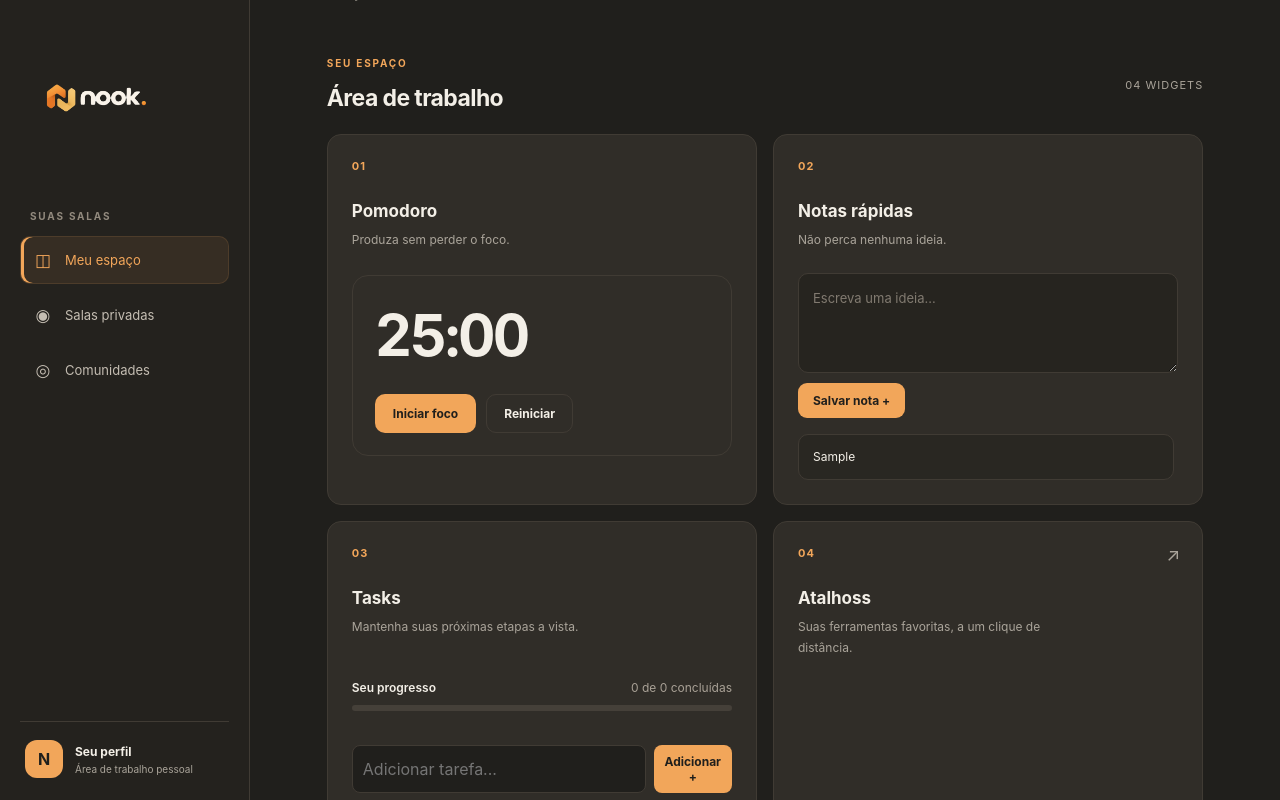
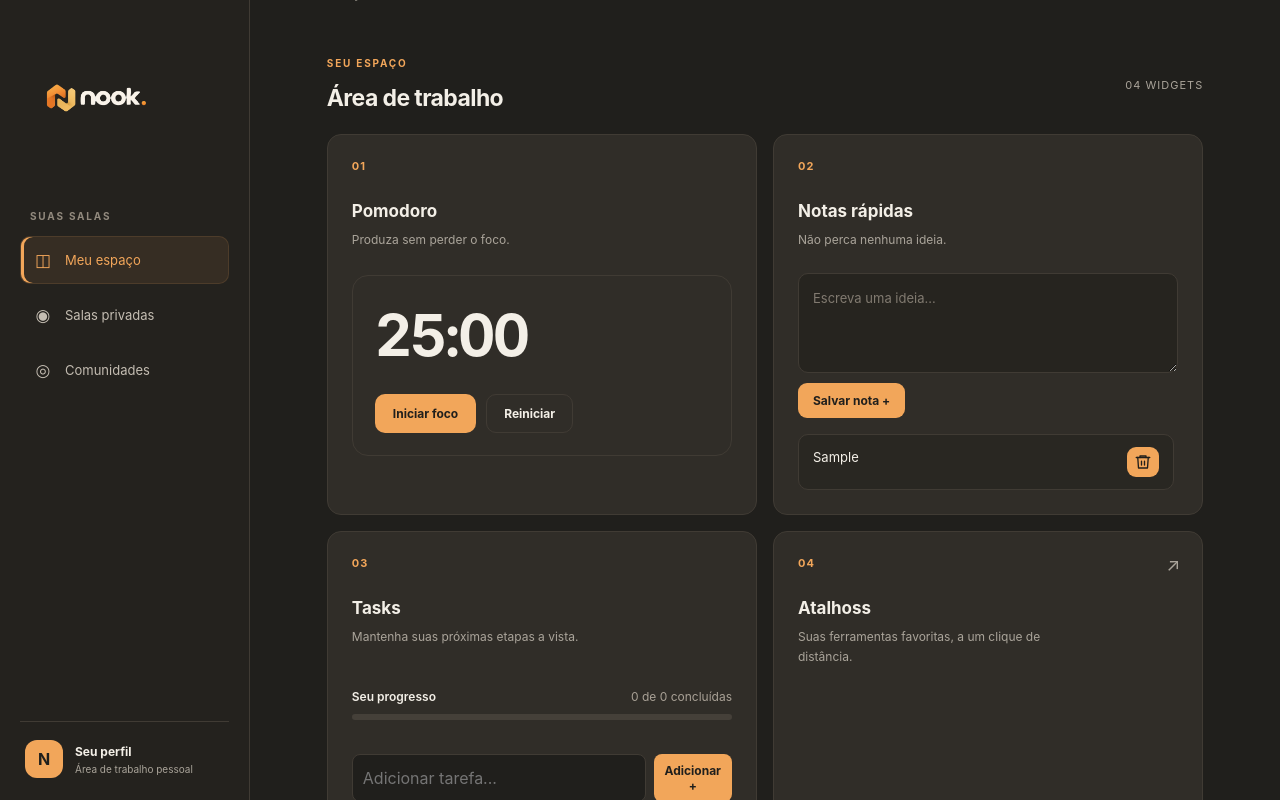
Before and after one commit to Miaunisul/Nook, a React (Vite) app in the folder apps/web/: page / in a window 1280 px wide. Both pictures are taken after typing "Sample" into the empty fields and a click on the button "Salvar nota +". Shown: the part 400-1200 px from the top of the page. Built offline with nearby package versions, Linux system fonts and the light colour scheme.

Commit message:
feat(web): add note deletion and confirmation

```diff
--- a/apps/web/src/App.tsx
+++ b/apps/web/src/App.tsx
@@ -71,6 +71,7 @@ function App() {
 
 
   const [nota, setNota] = useState('');
+  const [notaParaExcluir, setNotaParaExcluir] = useState<number | null>(null);
   const [notas, setNotas] = useState<string[]>(() => {
     try {
       const salvas = localStorage.getItem('nook-notas');
@@ -103,6 +104,27 @@ function App() {
     localStorage.setItem('nook-notas', JSON.stringify(atualizadas));
     setNota('');
   }
+
+  function solicitarExclusaoNota(index: number) {
+  setNotaParaExcluir(index);
+}
+
+function cancelarExclusaoNota() {
+  setNotaParaExcluir(null);
+}
+
+function confirmarExclusaoNota() {
+  if (notaParaExcluir === null) return;
+
+  const atualizadas = notas.filter(
+    (_, index) => index !== notaParaExcluir,
+  );
+
+  setNotas(atualizadas);
+  localStorage.setItem('nook-notas', JSON.stringify(atualizadas));
+  setNotaParaExcluir(null);
+}
+
   function adicionarTarefa() {
   const texto = novaTarefa.trim();
 
@@ -256,6 +278,7 @@ const tarefasOrganizadas = [...tarefas].sort(
       </button>
     </div>
   </div>
+
 ) : widget.name === 'Notas rápidas' ? (
   <div className="quick-notes">
     <form
@@ -278,13 +301,68 @@ const tarefasOrganizadas = [...tarefas].sort(
     {notas.length > 0 && (
       <ul className="quick-notes-list">
         {notas.map((item, index) => (
-                <li key={`${index}-${item}`}>{item}</li>
+          <li
+            key={`${index}-${item}`}
+            className="quick-note-item"
+          >
+            <span className="quick-note-text">{item}</span>
+
+            <button
+              type="button"
+              className="quick-note-delete"
+              onClick={() => solicitarExclusaoNota(index)}
+              aria-label={`Excluir nota: ${item}`}
+              title="Excluir nota"
+            >
+              <svg
+                viewBox="0 0 24 24"
+                aria-hidden="true"
+                fill="none"
+                stroke="currentColor"
+                strokeWidth="1.8"
+                strokeLinecap="round"
+                strokeLinejoin="round"
+              >
+                <path d="M3 6h18" />
+                <path d="M8 6V4h8v2" />
+                <path d="m19 6-1 14H6L5 6" />
+                <path d="M10 11v5M14 11v5" />
+              </svg>
+            </button>
+
+            {notaParaExcluir === index && (
+              <div className="quick-note-confirmation">
+                <span>Excluir esta nota?</span>
+
+                <div>
+                  <button
+                    type="button"
+                    onClick={cancelarExclusaoNota}
+                  >
+                    Cancelar
+                  </button>
+
+                  <button
+                    type="button"
+                    onClick={confirmarExclusaoNota}
+                  >
+                    Excluir nota
+                  </button>
+                </div>
+              </div>
+            )}
+          </li>
         ))}
       </ul>
     )}
+
+    {notas.length === 0 && (
+      <p className="quick-notes-empty">
+        Nenhuma nota por enquanto. Guarde sua primeira ideia!
+      </p>
+    )}
   </div>
 ) : widget.name === 'Tasks' ? (
-
   <div className="task-list">
     <div className="task-progress">
       <div className="task-progress-header">
@@ -345,7 +423,6 @@ const tarefasOrganizadas = [...tarefas].sort(
               </label>
 
               <button
-
                 type="button"
                 className="task-delete-button"
                 onClick={() => solicitarExclusao(tarefa.id)}
--- a/apps/web/src/styles.css
+++ b/apps/web/src/styles.css
@@ -679,3 +679,102 @@ a {
   background: #f2a65a;
   transition: width 0.3s ease;
 }
+
+
+/* Notas rápidas */
+.quick-note-item {
+  position: relative;
+  display: flex;
+  flex-wrap: wrap;
+  align-items: flex-start;
+  gap: 12px;
+  width: 100%;
+  box-sizing: border-box;
+  padding: 12px;
+  border: 1px solid var(--border);
+  border-radius: 12px;
+  background: rgba(48, 45, 40, 0.65);
+  list-style: none;
+}
+
+.quick-note-text {
+  flex: 1;
+  min-width: 0;
+  color: var(--text);
+  font-size: 13px;
+  line-height: 1.6;
+  white-space: pre-wrap;
+  overflow-wrap: anywhere;
+}
+
+.quick-note-delete {
+  display: inline-flex;
+  flex: 0 0 32px;
+  align-items: center;
+  justify-content: center;
+  width: 30px;
+  height: 30px;
+  padding: 6px;
+  border: 1px solid transparent;
+  border-radius: 8px;
+  background: transparent;
+  color: #a9a196;
+  cursor: pointer;
+}
+
+.quick-note-delete svg {
+  display: block;
+  width: 18px;
+  height: 18px;
+  flex-shrink: 0;
+  color: inherit;
+}
+
+
+.quick-note-delete:hover {
+  background: rgba(242, 166, 90, 0.15);
+  color: var(--accent);
+}
+
+.quick-note-confirmation {
+  display: flex;
+  flex: 1 0 100%;
+  flex-wrap: wrap;
+  align-items: center;
+  justify-content: space-between;
+  gap: 10px;
+  width: 100%;
+  min-width: 0;
+  box-sizing: border-box;
+  padding-top: 10px;
+  border-top: 1px solid var(--border);
+  color: var(--text);
+  font-size: 12px;
+}
+
+.quick-note-confirmation > div {
+  flex-wrap: wrap;
+  display: flex;
+  gap: 8px;
+}
+
+.quick-note-confirmation button {
+  padding: 8px 10px;
+  border: 1px solid var(--border);
+  border-radius: 8px;
+  background: var(--panel);
+  color: var(--text);
+  cursor: pointer;
+}
+
+.quick-note-confirmation button:last-child {
+  border-color: var(--accent);
+  background: var(--accent);
+  color: var(--background);
+}
+
+.quick-notes-empty {
+  color: #a9a196;
+  font-size: 13px;
+  line-height: 1.5;
+}
```
Lines whose indentation alone changed are shown as unchanged.
